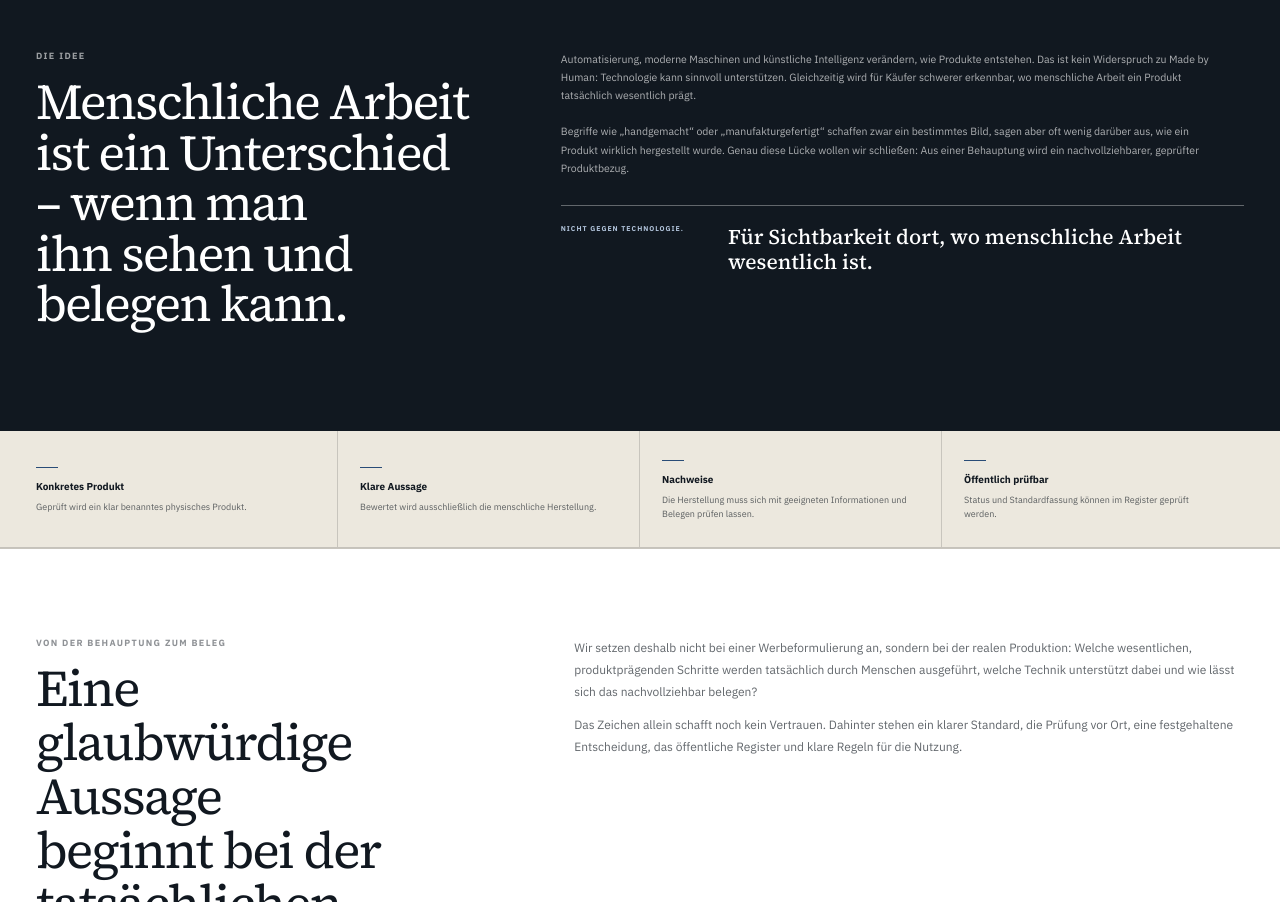
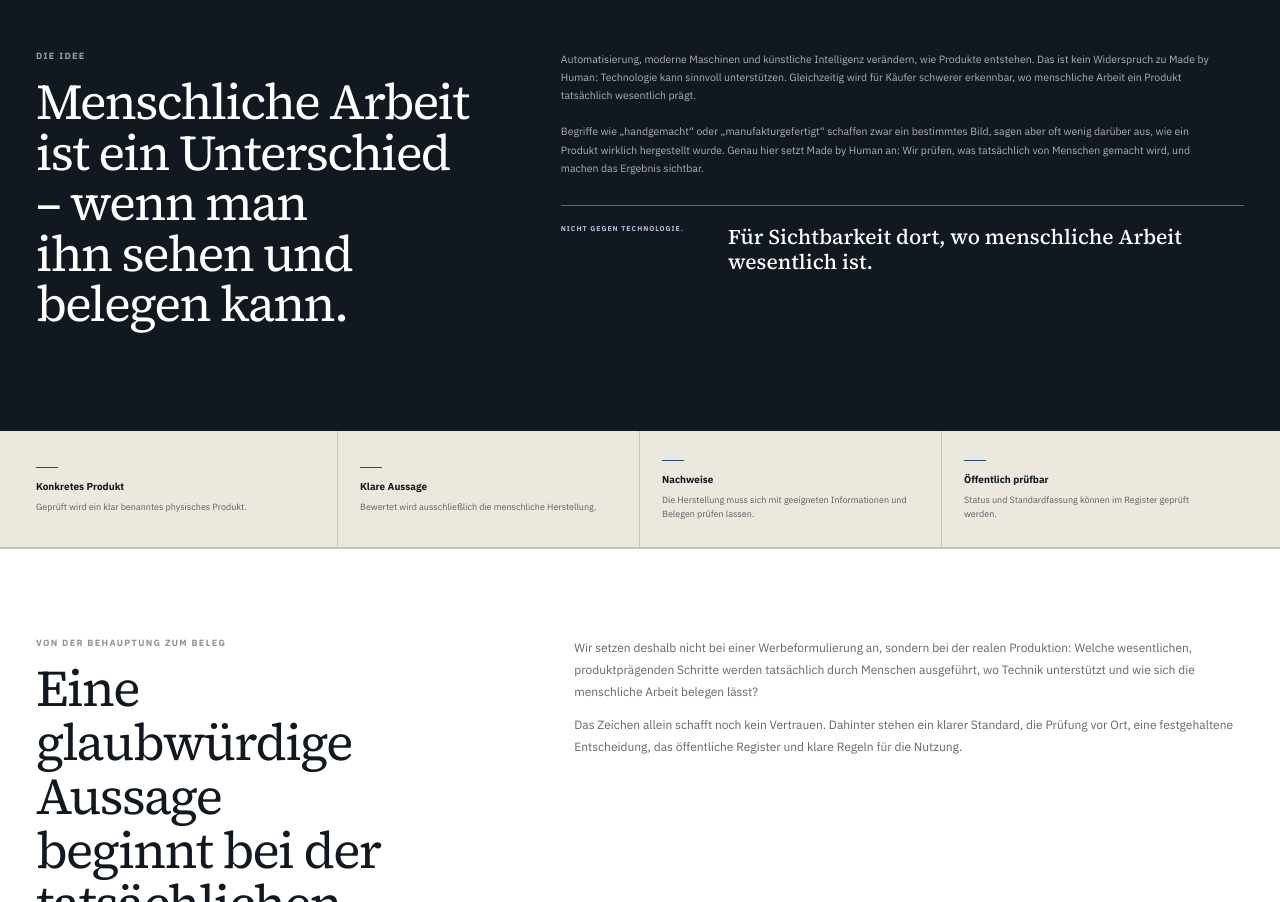
Before and after one commit to dennis-glaser-coder/human-certification-web, a Next.js app: page /ueber-uns in a window 1280 px wide. Shown: the part 560-1462 px from the top of the page. Built offline with nearby package versions, Linux system fonts and the light colour scheme.

Commit message:
Remove final abstract about-page wording

```diff
--- a/src/app/ueber-uns/page.js
+++ b/src/app/ueber-uns/page.js
@@ -57,7 +57,7 @@
             <p>
               Begriffe wie „handgemacht“ oder „manufakturgefertigt“ schaffen zwar ein bestimmtes Bild,
               sagen aber oft wenig darüber aus, wie ein Produkt wirklich hergestellt wurde.
-              Genau diese Lücke wollen wir schließen: Aus einer Behauptung wird ein nachvollziehbarer, geprüfter Produktbezug.
+              Genau hier setzt Made by Human an: Wir prüfen, was tatsächlich von Menschen gemacht wird, und machen das Ergebnis sichtbar.
             </p>
 
             <div className="aboutOriginThesis compact">
@@ -87,7 +87,7 @@
             <p>
               Wir setzen deshalb nicht bei einer Werbeformulierung an, sondern bei der realen Produktion:
               Welche wesentlichen, produktprägenden Schritte werden tatsächlich durch Menschen ausgeführt,
-              welche Technik unterstützt dabei und wie lässt sich das nachvollziehbar belegen?
+              wo Technik unterstützt und wie sich die menschliche Arbeit belegen lässt?
             </p>
             <p>
               Das Zeichen allein schafft noch kein Vertrauen. Dahinter stehen ein klarer Standard, die Prüfung vor Ort, eine festgehaltene Entscheidung, das öffentliche Register und klare Regeln für die Nutzung.
```
